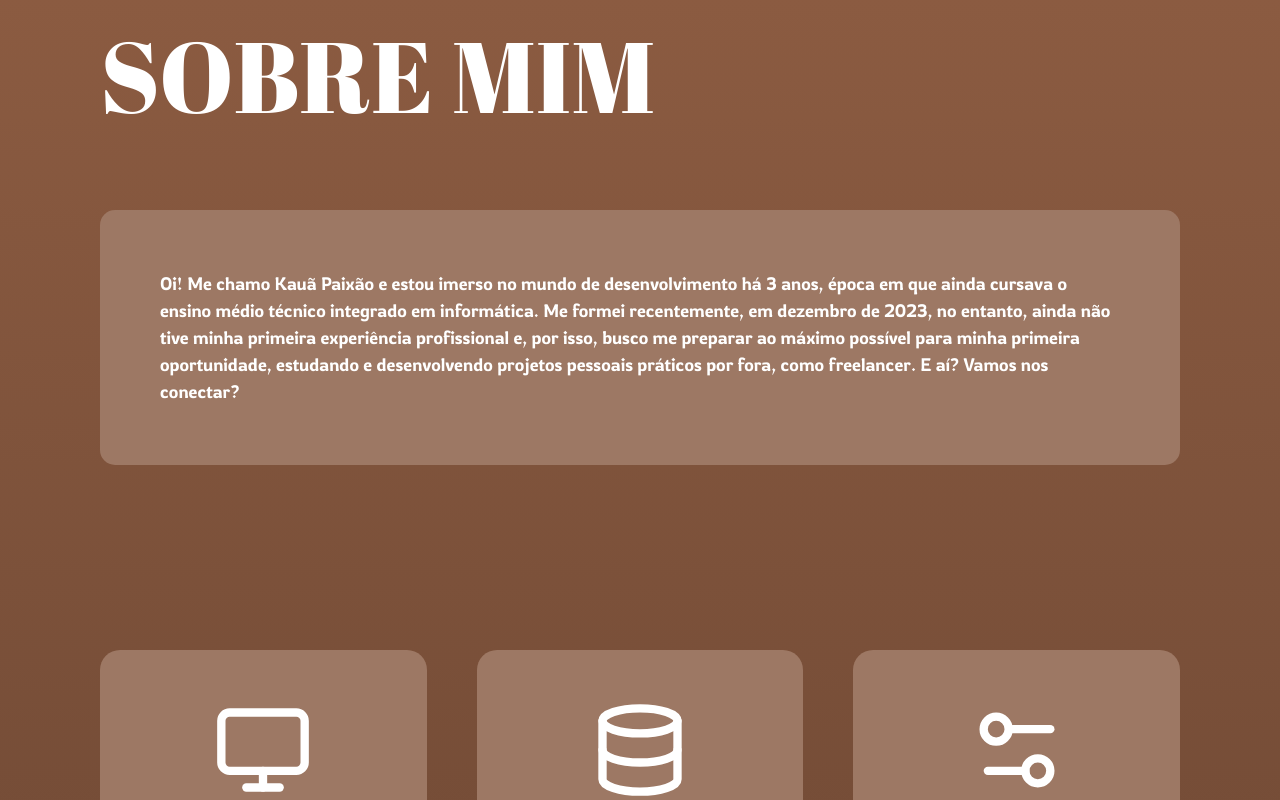
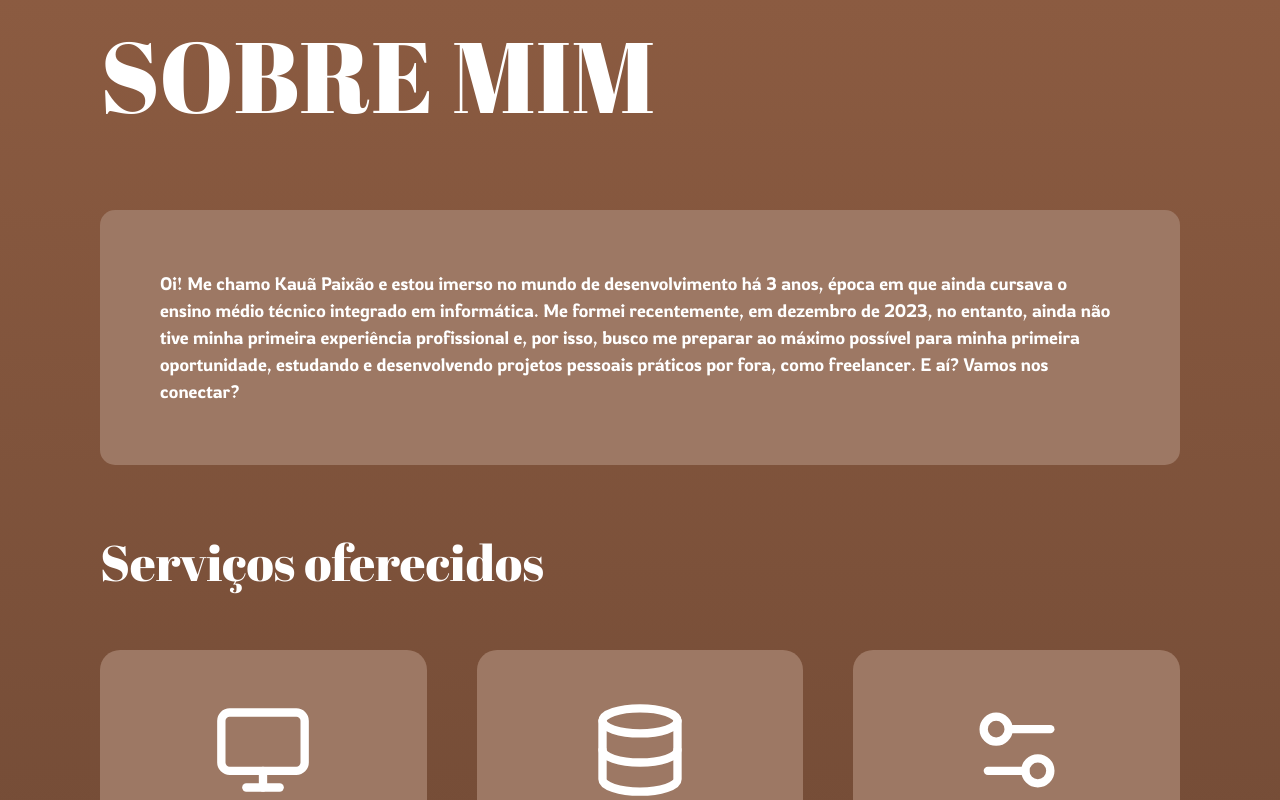
Before and after one commit to Kaua2123/portfolio, a React (Vite) app: page / in a window 1280 px wide. Shown: the part 2437-3237 px from the top of the page. Built offline with nearby package versions, Linux system fonts and the light colour scheme.

Commit message:
feat: adjustments in projects section animations

```diff
--- a/src/pages/Portfolio/Portfolio.tsx
+++ b/src/pages/Portfolio/Portfolio.tsx
@@ -84,7 +84,7 @@ export default function Portfolio() {
       ([entry]) => {
         if (entry.isIntersecting) setIsGridsAnimated(true);
       },
-      { threshold: 0.4 },
+      { threshold: 0.2 },
     );
 
     const divObserver = new IntersectionObserver(
@@ -92,7 +92,7 @@ export default function Portfolio() {
         if (entry.isIntersecting) setIsDivAnimated(true);
       },
       {
-        threshold: 0.4,
+        threshold: 0.2,
       },
     );
 
--- a/src/pages/Portfolio/styled.ts
+++ b/src/pages/Portfolio/styled.ts
@@ -72,7 +72,7 @@ export const HeroSection = styled.div`
     text-align: center;
 
     h1 {
-      font-size: 6rem;
+      font-size: 5.5rem;
     }
 
     .hi-paragraph {
@@ -185,8 +185,17 @@ export const projectsAnimation = keyframes`
 export const ProjectsSection = styled.div<{ $isAnimated?: boolean }>`
   margin: 5rem 10rem;
   overflow: hidden;
-  visibility: hidden;
-  animation: ${(props) => props.$isAnimated && projectsAnimation} forwards 1.2s;
+
+  .project-1,
+  .project-2 {
+    visibility: hidden;
+  }
+
+  .project-1,
+  .project-2 {
+    animation: ${(props) => props.$isAnimated && projectsAnimation} forwards
+      1.2s;
+  }
 
   h1 {
     text-align: end;
@@ -386,7 +395,8 @@ export const AboutMeSection = styled.div<{ $isDivAnimated?: boolean }>`
     margin-top: 6rem;
   }
 
-  h1 {
+  h1,
+  h2 {
     animation: ${(props) => props.$isDivAnimated && divAnimation} forwards 1s;
   }
 
```
